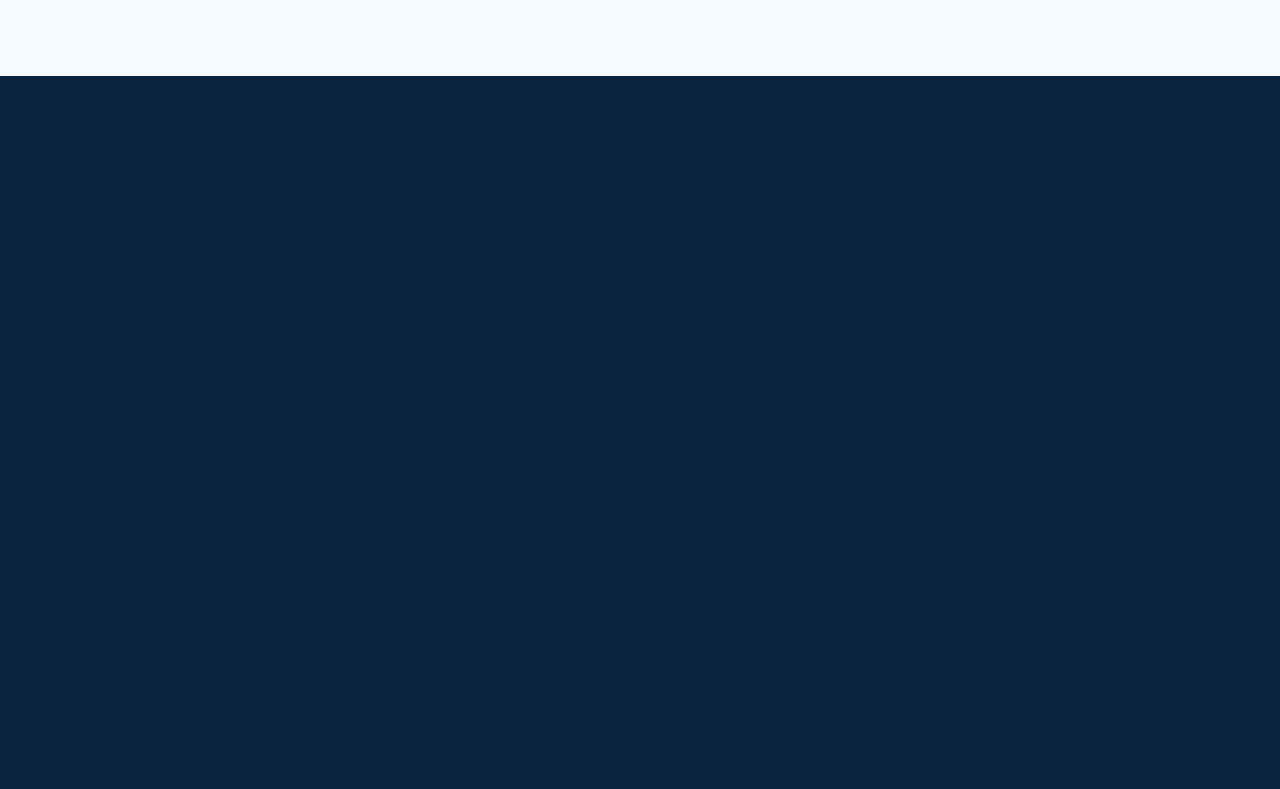
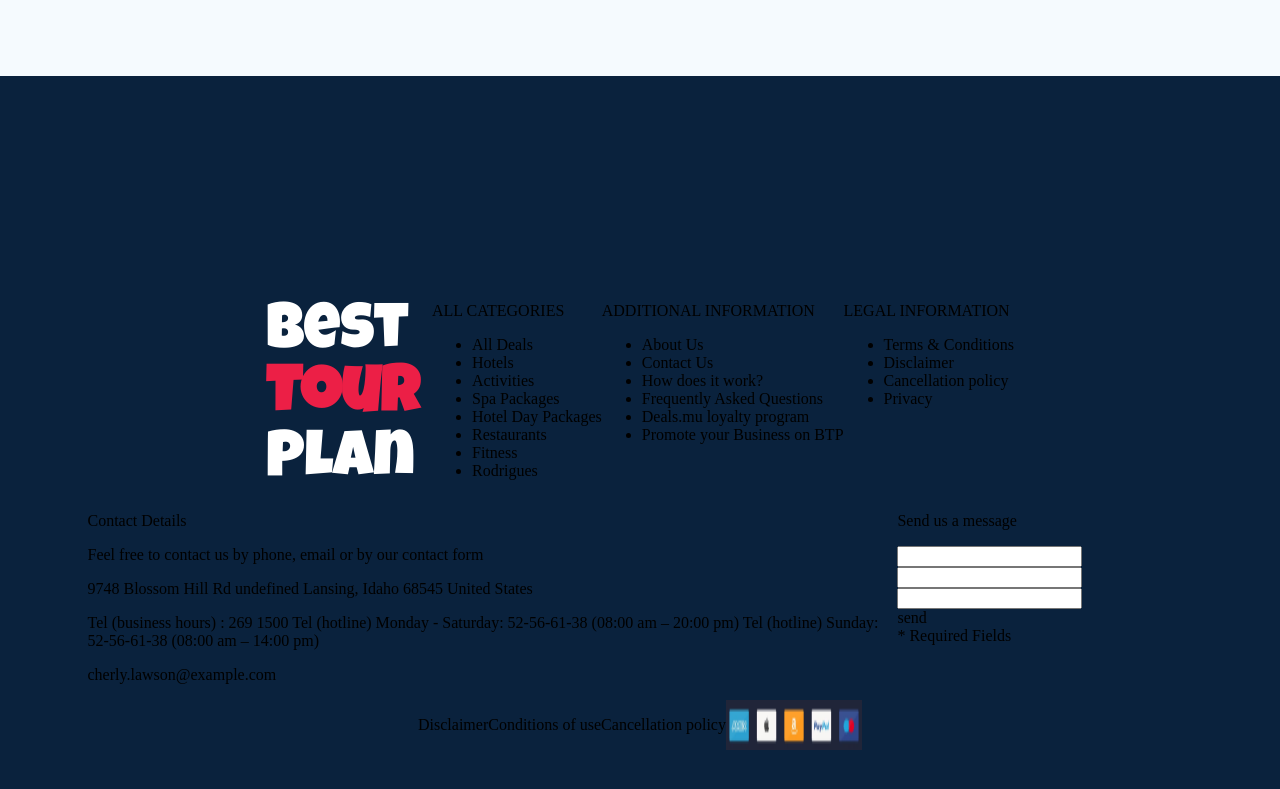
Before and after one commit to dnjs25/hotel-booking-website, a plain HTML site: page index.html in a window 1280 px wide. Shown: the part 4373-5162 px from the top of the page. Drawn offline with nearby package versions, Linux system fonts and the light colour scheme; a web font is replaced by a local one.

Commit message:
Update Footer section

```diff
--- a/index.html
+++ b/index.html
@@ -875,10 +875,73 @@
   </main>
   <Footer>
     <h2 hidden>footer</h2>
-    <div class="container">
-      <div class="footer-top"></div>
-      <div class="footer-contact"></div>
-      <div class="footer-bottom"></div>
+    <div class="footer-box container ">
+      <div class="footer-top">
+        <span class="footer-title">Best <strong>Tour</strong> Plan</span>
+        <div class="footer-top__list">
+          <span>ALL CATEGORIES</span>
+          <ul>
+            <li>All Deals</li>
+            <li>Hotels</li>
+            <li>Activities</li>
+            <li>Spa Packages</li>
+            <li>Hotel Day Packages</li>
+            <li>Restaurants</li>
+            <li>Fitness</li>
+            <li>Rodrigues</li>
+          </ul>
+        </div>
+        <div class="footer-top__list">
+          <span>ADDITIONAL INFORMATION</span>
+          <ul>
+            <li>About Us</li>
+            <li>Contact Us</li>
+            <li>How does it work?</li>
+            <li>Frequently Asked Questions</li>
+            <li>Deals.mu loyalty program</li>
+            <li>Promote your Business on BTP</li>
+          </ul>
+        </div>
+        <div class="footer-top__list">
+          <span>LEGAL INFORMATION</span>
+          <ul>
+            <li>Terms & Conditions</li>
+            <li>Disclaimer</li>
+            <li>Cancellation policy</li>
+            <li>Privacy</li>
+          </ul>
+        </div>
+      </div>
+      <div class="footer-contact">
+        <div>
+          <p>Contact Details</p>
+          <p>Feel free to contact us by phone, email or by our contact form</p>
+          <p>9748 Blossom Hill Rd undefined Lansing, Idaho 68545 United States</p>
+          <p>Tel (business hours) : 269 1500 Tel (hotline) Monday - Saturday: 52-56-61-38 (08:00 am – 20:00 pm) Tel (hotline) Sunday:
+          52-56-61-38 (08:00 am – 14:00 pm)</p>
+          <p>cherly.lawson@example.com</p>
+        </div>
+        <div>
+          <p>Send us a message</p>
+          <div>
+            <input type="text">
+            <input type="text" name="" id="">
+          </div>
+          <input type="text">
+          <div>
+            <span>send</span>
+          </div>
+          <span>* Required Fields</span>
+        </div>
+      </div>
+      <div class="footer-bottom">
+        <div class="bottom-etc">
+          <p>Disclaimer</p>
+          <p>Conditions of use</p>
+          <p>Cancellation policy</p>
+        </div>
+        <img class="flag" src="./images/flag.png" alt="">
+      </div>
     </div>
   </Footer>
 </body>
--- a/style.css
+++ b/style.css
@@ -771,7 +771,7 @@ h2.title.guest-review-title {
 
 .subscribe p:nth-child(1) {
   font-weight: 300;
-  font-size: 24px;
+  font-size: 24px;W
   line-height: 30px;
 }
 
@@ -914,4 +914,30 @@ Footer {
   background: #0A223D;
 }
 
+.footer-box {
+  display: flex;
+  flex-direction: column;
+  justify-content: center;
+}
+
+.footer-top, .footer-contact, .footer-bottom, .bottom-etc {
+  display: flex;
+  justify-content: space-between;
+}
+
+.footer-title {
+  width: 166px;
+  height: 192px;
+  font-family: 'Luckiest Guy';
+  font-style: normal;
+  font-weight: normal;
+  font-size: 64px;
+  line-height: 64px;
+  color: #FFFFFF;
+}
+
+.footer-title strong {
+  color: #EC1F46;
+}
+
 /* ~~~ Footer */
```
